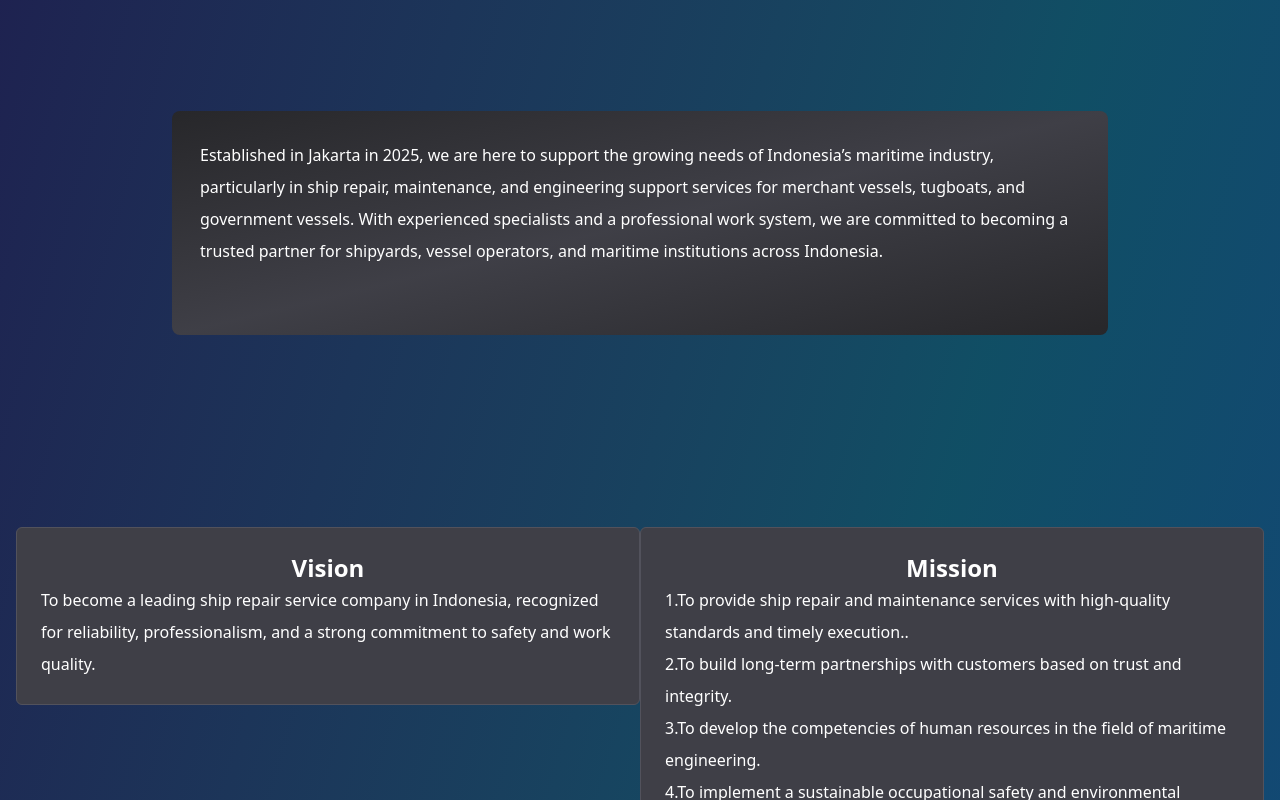
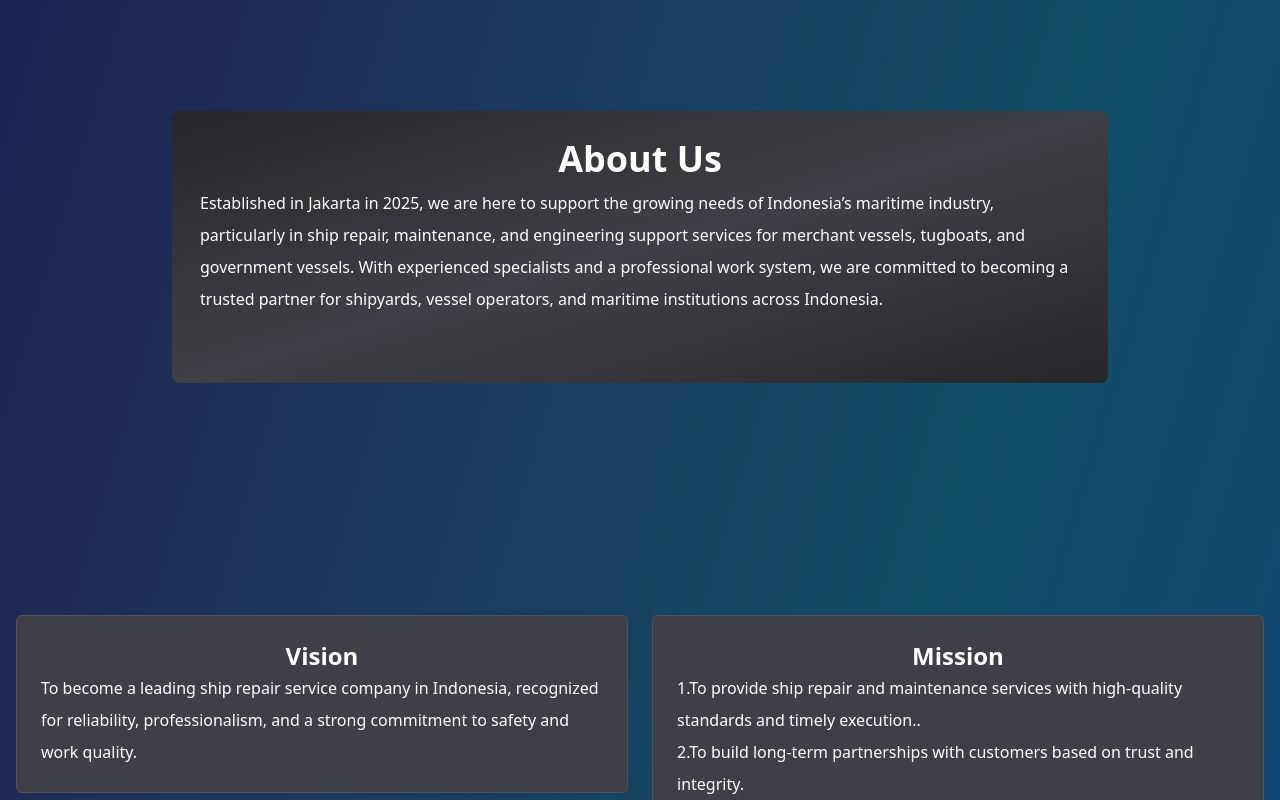
Before and after one commit to sukacode/elangmarine, a React (Vite) app: page / in a window 1280 px wide. Shown: the part 640-1440 px from the top of the page. Built offline with nearby package versions, Linux system fonts and the light colour scheme.

Commit message:
update: push to main

```diff
--- a/src/App.jsx
+++ b/src/App.jsx
@@ -71,12 +71,21 @@ function App() {
           data-aos="fade-up"
           data-aos-once="true"
         >
+          <h1
+            className="text-center text-4xl font-bold mb-2"
+            data-aos="fade-up"
+            data-aos-duration="1000"
+            data-aos-once="true"
+          >
+            About Us
+          </h1>
           <img
             src={DataImage.HeroImage}
             alt="Image"
-            className="w-12 rounded-md mb-10 sm:hidden"
+            className="w-12 rounded-md mb-10 sm:hidden mb-4"
             loading="lazy"
           />
+
           <p className="text-base/loose mb-10">
             Established in Jakarta in 2025, we are here to support the growing
             needs of Indonesia’s maritime industry, particularly in ship repair,
@@ -109,10 +118,10 @@ function App() {
             </div> */}
           </div>
         </div>
-
+      </div>
       {/* Vision Mission */}
       <div className="vimi mt-32 py-10 gap-4">
-          <div className="grid md:grid-cols-2 items-start items-center pt-6 xl:gap-0 gap-6 ">
+        <div className="grid md:grid-cols-2 items-start items-center pt-6 gap-6 ">
           <div
             className="bg-zinc-700 border border-zinc-600 to-blue-700 rounded-md p-6"
             data-aos="fade-up"
@@ -139,9 +148,9 @@ function App() {
               2.To build long-term partnerships with customers based on trust
               and integrity. <br /> 3.To develop the competencies of human
               resources in the field of maritime engineering. <br />
-                4.To implement a sustainable occupational safety and
-                environmental management system. <br /> 5.To contribute to the
-                growth of the national maritime industry.
+              4.To implement a sustainable occupational safety and environmental
+              management system. <br /> 5.To contribute to the growth of the
+              national maritime industry.
             </p>
           </div>
         </div>
@@ -187,7 +196,6 @@ function App() {
               </div>
             </div>
           ))}
-          </div>
         </div>
       </div>
       {/* End of About */}
```
Lines whose indentation alone changed are shown as unchanged.
